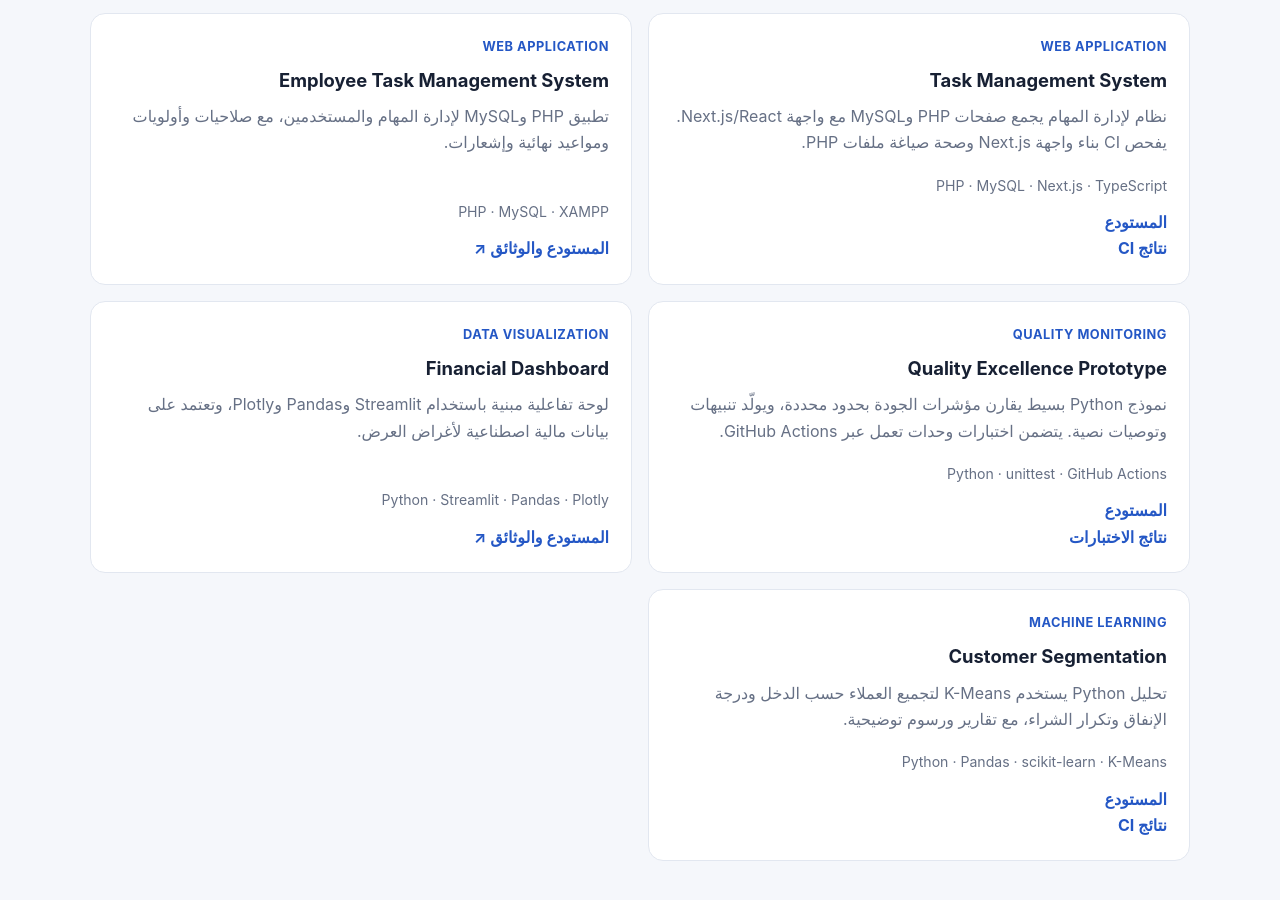
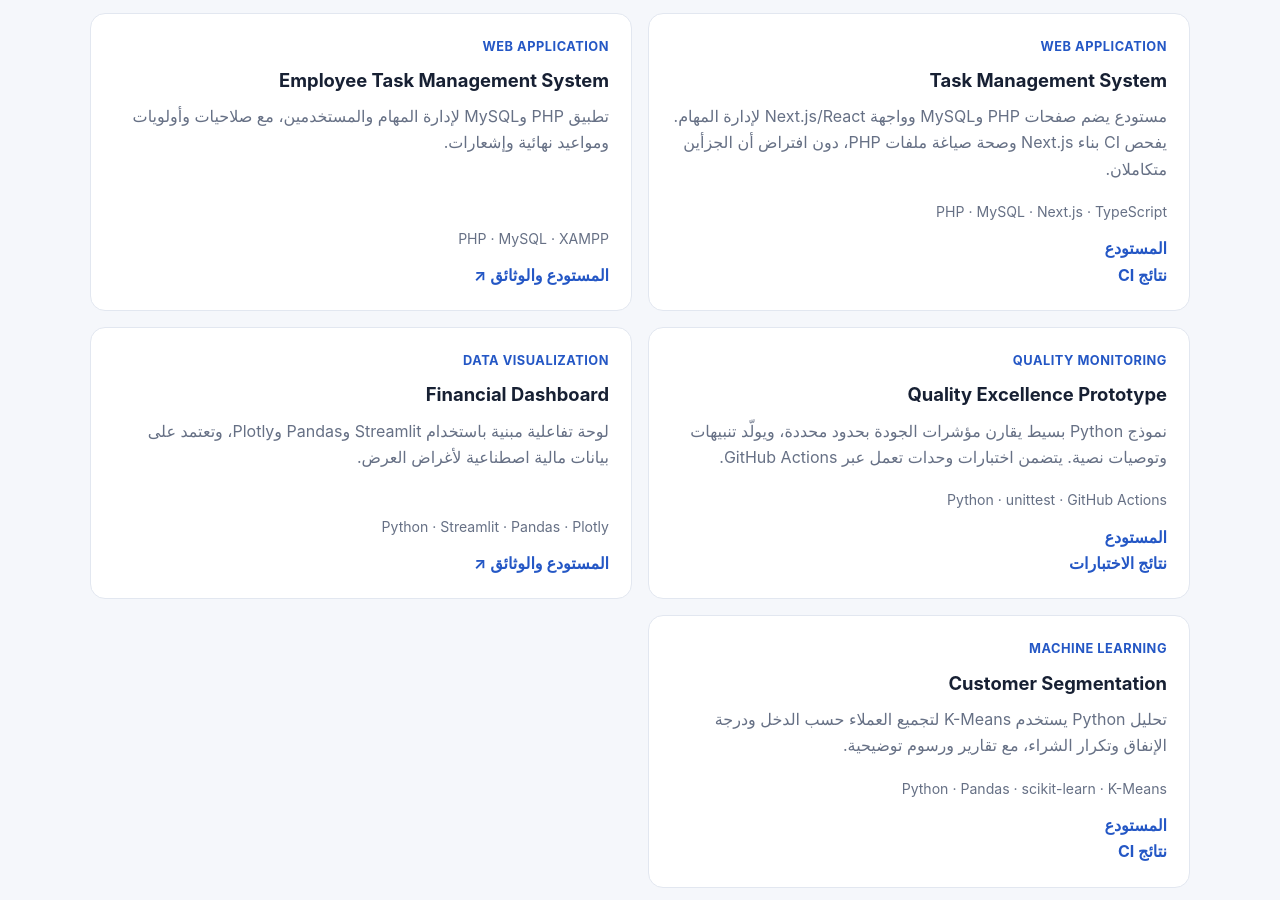
Before and after one commit to Ibrahim-56/Ibrahim-56.github.io, a plain HTML site: page index.html in a window 1280 px wide. Shown: the part 875-1775 px from the top of the page. Drawn offline with Linux system fonts and the light colour scheme.

Commit message:
Clarify task-management repository scope

```diff
--- a/index.html
+++ b/index.html
@@ -46,7 +46,7 @@
         </article>
         <article class="project">
           <p class="tag">Web application</p><h3>Task Management System</h3>
-          <p>نظام لإدارة المهام يجمع صفحات PHP وMySQL مع واجهة Next.js/React. يفحص CI بناء واجهة Next.js وصحة صياغة ملفات PHP.</p>
+          <p>مستودع يضم صفحات PHP وMySQL وواجهة Next.js/React لإدارة المهام. يفحص CI بناء Next.js وصحة صياغة ملفات PHP، دون افتراض أن الجزأين متكاملان.</p>
           <p class="stack">PHP · MySQL · Next.js · TypeScript</p>
           <a class="project-link" href="https://github.com/Ibrahim-56/Auto-Tasks">المستودع</a>
           <a class="project-link" href="https://github.com/Ibrahim-56/Auto-Tasks/actions">نتائج CI</a>
```
